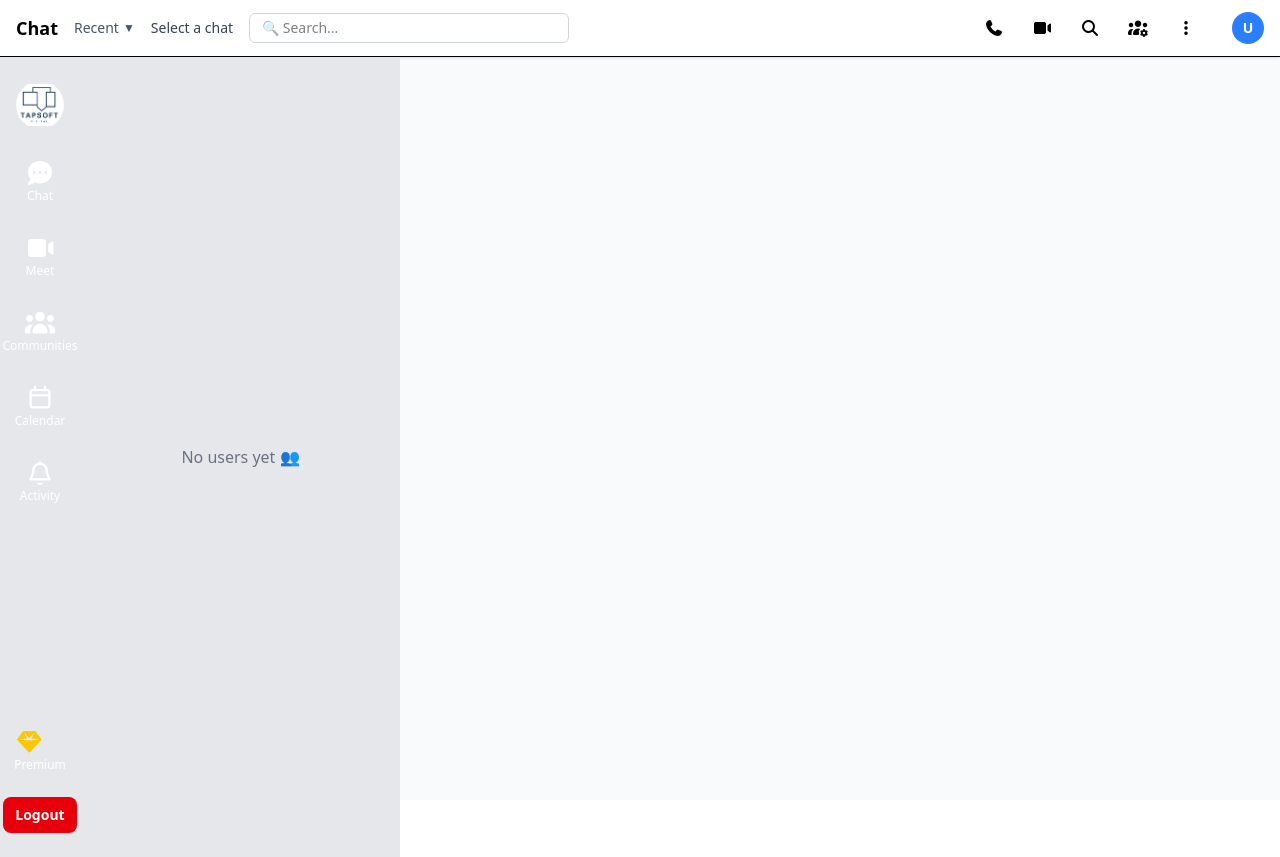
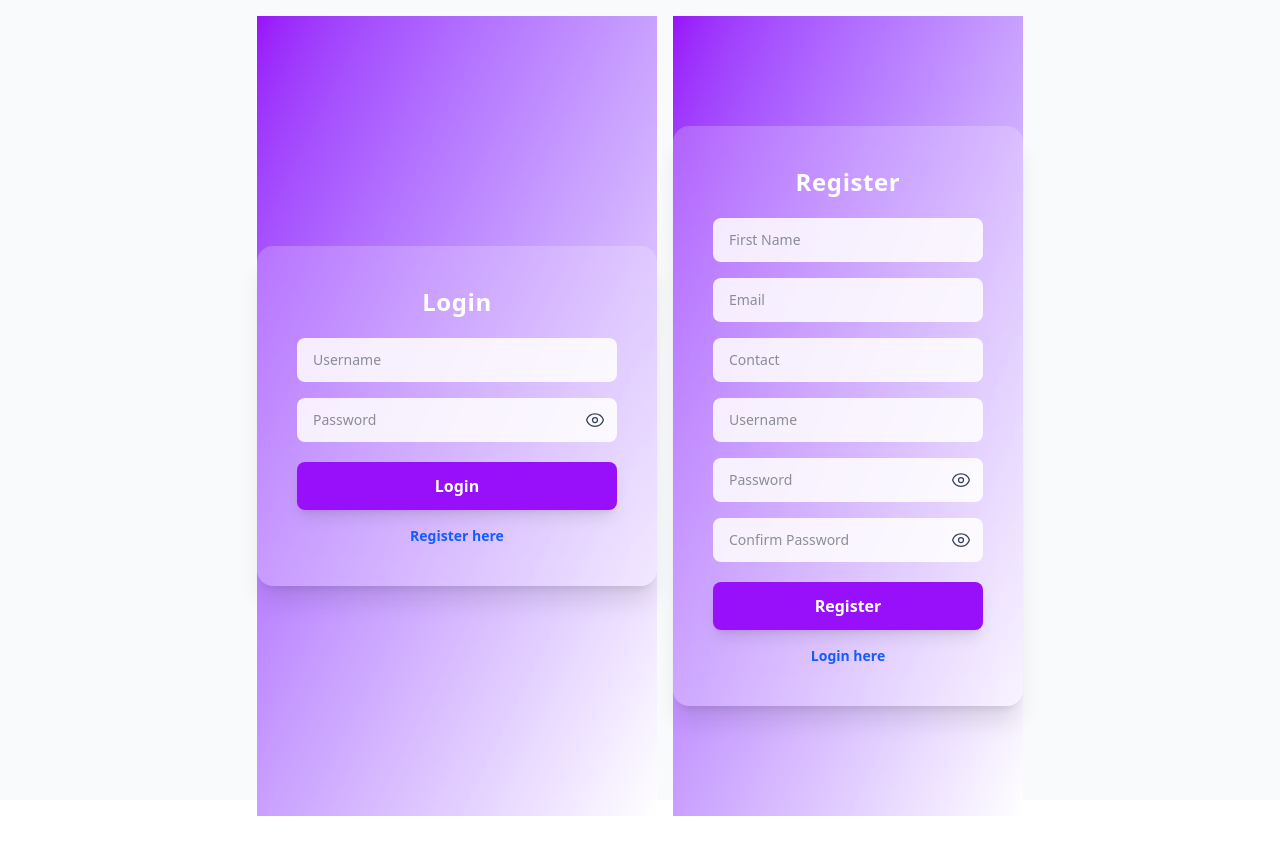
Before and after one commit to sonalighulle07/teamflow_chat, a React (Vite) app in the folder frontend/: page / in a window 1280 px wide. After the commit the page ends 832 px from the top, so only its background shows below. Built offline with nearby package versions, Linux system fonts and the light colour scheme.

Commit message:
Your commit message here

```diff
--- a/frontend/src/App.jsx
+++ b/frontend/src/App.jsx
@@ -9,44 +9,78 @@ function App() {
   const [users, setUsers] = useState([]);
   const [selectedUser, setSelectedUser] = useState(null);
   const [messages, setMessages] = useState([]);
+  const [isAuthenticated, setIsAuthenticated] = useState(
+    !!sessionStorage.getItem("chatUserId")
+  );
 
-  const userId = Number(sessionStorage.getItem("chatUserId")) || 1;
+  const userId = Number(sessionStorage.getItem("chatUserId"));
 
-  // useEffect(() => {
-  //   async function fetchUsers() {
-  //     const res = await fetch("/api/users");
-  //     const data = await res.json();
-  //     setUsers(data.filter((u) => u.id !== userId));
-  //   }
-  //   fetchUsers();
-  // }, [userId]);
+  // Fetch users when authenticated
+  useEffect(() => {
+    if (!isAuthenticated || !userId) return;
 
-  // useEffect(() => {
-  //   if (!selectedUser) return;
-  //   async function fetchChat() {
-  //     const res = await fetch(`/api/chats/${userId}/${selectedUser.id}`);
-  //     const data = await res.json();
-  //     setMessages(data);
-  //   }
-  //   fetchChat();
-  // }, [selectedUser, userId]);
+    async function fetchUsers() {
+      const res = await fetch("/api/users");
+      const data = await res.json();
+      setUsers(data.filter((u) => u.id !== userId));
+    }
+    fetchUsers();
+  }, [isAuthenticated, userId]);
+
+  // Fetch chat messages
+  useEffect(() => {
+    if (!isAuthenticated || !selectedUser) return;
+
+    async function fetchChat() {
+      const res = await fetch(`/api/chats/${userId}/${selectedUser.id}`);
+      const data = await res.json();
+      setMessages(data);
+    }
+    fetchChat();
+  }, [isAuthenticated, selectedUser, userId]);
+
+  // Handle login/register success
+  const handleAuthSuccess = () => {
+    setIsAuthenticated(true);
+    window.location.reload(); // reload ensures sessionStorage updates
+  };
 
   return (
-    <div className="h-screen bg-gray-50">
-      <Header/>
+    <div className="h-screen w-screen bg-gray-50 flex flex-col">
+      {!isAuthenticated ? (
+        // Show Login & Register
+        <div className="flex-1 flex items-center justify-center gap-4 p-4">
+          <Login onLogin={handleAuthSuccess} />
+          <Register onRegister={handleAuthSuccess} />
+        </div>
+      ) : (
+        // Show Chat UI
+        <>
+          {/* Header */}
+          <Header selectedUser={selectedUser} />
 
+          {/* Main Content */}
+          <div className="flex flex-1 overflow-hidden">
+            {/* Sidebar */}
+            <div className="w-72 min-w-[250px] border-r border-gray-200 overflow-y-auto">
               <Sidebar
                 users={users}
                 selectedUser={selectedUser}
                 onSelectUser={setSelectedUser}
               />
-      {/* <ChatWindow
+            </div>
+
+            {/* Chat Window */}
+            <div className="flex-1 flex flex-col overflow-hidden">
+              <ChatWindow
                 selectedUser={selectedUser}
                 messages={messages}
                 currentUserId={userId}
               />
-      <Login/>
-      <Register/> */}
+            </div>
+          </div>
+        </>
+      )}
     </div>
   );
 }
--- a/frontend/src/components/Login.jsx
+++ b/frontend/src/components/Login.jsx
@@ -4,6 +4,7 @@ import { EyeIcon, EyeSlashIcon } from "@heroicons/react/24/outline";
 export default function Login() {
   const [showPassword, setShowPassword] = useState(false);
   const [loginMsg, setLoginMsg] = useState("");
+  const [msgColor, setMsgColor] = useState("text-red-500"); // default red for errors
 
   const handleSubmit = async (e) => {
     e.preventDefault();
@@ -12,7 +13,7 @@ export default function Login() {
     const password = document.getElementById("loginPassword").value.trim();
 
     try {
-      const res = await fetch("/api/login", {
+      const res = await fetch("http://localhost:3000/api/auth/login", {
         method: "POST",
         headers: { "Content-Type": "application/json" },
         body: JSON.stringify({ username, password }),
@@ -20,37 +21,37 @@ export default function Login() {
 
       const data = await res.json();
 
-      if (res.ok) {
-        sessionStorage.setItem("chatUserId", data.id);
-        sessionStorage.setItem("chatUsername", data.username);
+      if (res.ok && data.success) {
+        //  success msg in green
+        setMsgColor("text-green-500");
+        setLoginMsg(data.message || "Login successful!");
+
+        // Save session
+        sessionStorage.setItem("chatUserId", data.user.id);
+        sessionStorage.setItem("chatUsername", data.user.username);
         sessionStorage.setItem("chatToken", data.token);
-        window.location.href = "index.html";
+
+        // Redirect after 1.5 sec
+        setTimeout(() => {
+          window.location.href = "index.html";
+        }, 1500);
       } else {
-        setLoginMsg(data.error || "Login failed");
+        setMsgColor("text-red-500");
+        setLoginMsg(data.message || "Login failed");
       }
     } catch (err) {
+      setMsgColor("text-red-500");
       setLoginMsg("Server error, try again later.");
     }
   };
 
   return (
     <div className="flex h-screen items-center justify-center bg-gradient-to-tl from-white to-purple-600 animate-fadeIn">
-      {/* Custom animations */}
       <style>{`
-        @keyframes fadeIn {
-          from { opacity: 0; }
-          to { opacity: 1; }
-        }
-        @keyframes slideUp {
-          from { transform: translateY(40px); opacity: 0; }
-          to { transform: translateY(0); opacity: 1; }
-        }
-        .animate-fadeIn {
-          animation: fadeIn 0.7s ease-in-out;
-        }
-        .animate-slideUp {
-          animation: slideUp 0.8s ease;
-        }
+        @keyframes fadeIn { from { opacity: 0; } to { opacity: 1; } }
+        @keyframes slideUp { from { transform: translateY(40px); opacity: 0; } to { transform: translateY(0); opacity: 1; } }
+        .animate-fadeIn { animation: fadeIn 0.7s ease-in-out; }
+        .animate-slideUp { animation: slideUp 0.8s ease; }
       `}</style>
 
       <div className="w-[400px] rounded-2xl bg-white/20 p-10 shadow-xl backdrop-blur-md animate-slideUp">
@@ -97,7 +98,7 @@ export default function Login() {
         </form>
 
         {loginMsg && (
-          <p className="mt-3 text-center font-semibold text-red-500 hover:text-blue-600">
+          <p className={`mt-3 text-center font-semibold ${msgColor}`}>
             {loginMsg}
           </p>
         )}
--- a/frontend/src/components/Register.jsx
+++ b/frontend/src/components/Register.jsx
@@ -3,46 +3,59 @@ import { EyeIcon, EyeSlashIcon } from "@heroicons/react/24/outline";
 
 export default function Register() {
   const [showPassword, setShowPassword] = useState(false);
+  const [showConfirmPassword, setShowConfirmPassword] = useState(false);
   const [registerMsg, setRegisterMsg] = useState("");
+  const [msgColor, setMsgColor] = useState("text-red-500"); // default error color
 
   const handleSubmit = async (e) => {
     e.preventDefault();
 
+    const firstName = document.getElementById("regFirstName").value.trim();
+    const email = document.getElementById("regEmail").value.trim();
+    const contact = document.getElementById("regContact").value.trim();
     const username = document.getElementById("regUsername").value.trim();
     const password = document.getElementById("regPassword").value.trim();
+    const confirmPassword = document.getElementById("regConfirmPassword").value.trim();
+
+    if (password !== confirmPassword) {
+      setMsgColor("text-red-500");
+      setRegisterMsg("Passwords do not match!");
+      return;
+    }
 
     try {
-      const res = await fetch("/api/register", {
+      const res = await fetch("http://localhost:3000/api/auth/register", {
         method: "POST",
         headers: { "Content-Type": "application/json" },
-        body: JSON.stringify({ username, password }),
+        body: JSON.stringify({ firstName, email, contact, username, password }),
       });
 
-      let data = {};
-      try {
-        const text = await res.text();
-        data = text ? JSON.parse(text) : {};
-      } catch (err) {
-        console.warn("Response was not JSON:", err);
-      }
+      const data = await res.json();
 
-      if (res.ok) {
-        sessionStorage.setItem("chatUserId", data.id);
-        sessionStorage.setItem("chatUsername", data.username);
+      if (res.ok && data.success) {
+        setMsgColor("text-green-500");
+        setRegisterMsg(data.message || "Registration successful!");
+
+        sessionStorage.setItem("chatUserId", data.user.id);
+        sessionStorage.setItem("chatUsername", data.user.username);
         sessionStorage.setItem("chatToken", data.token);
-        window.location.href = "index.html";
+
+        setTimeout(() => {
+          window.location.href = "index.html";
+        }, 1500);
       } else {
-        setRegisterMsg(data.error || "Registration failed");
+        setMsgColor("text-red-500");
+        setRegisterMsg(data.message || "Registration failed");
       }
     } catch (err) {
       console.error("Request failed:", err);
+      setMsgColor("text-red-500");
       setRegisterMsg("Network error or server unavailable.");
     }
   };
 
   return (
     <div className="flex h-screen items-center justify-center bg-gradient-to-tl from-white to-purple-600 animate-fadeIn">
-      {/* Custom animations */}
       <style>{`
         @keyframes fadeIn {
           from { opacity: 0; }
@@ -52,12 +65,8 @@ export default function Register() {
           from { transform: translateY(40px); opacity: 0; }
           to { transform: translateY(0); opacity: 1; }
         }
-        .animate-fadeIn {
-          animation: fadeIn 0.7s ease-in-out;
-        }
-        .animate-slideUp {
-          animation: slideUp 0.8s ease;
-        }
+        .animate-fadeIn { animation: fadeIn 0.7s ease-in-out; }
+        .animate-slideUp { animation: slideUp 0.8s ease; }
       `}</style>
 
       <div className="w-[350px] rounded-2xl bg-white/20 p-10 shadow-xl backdrop-blur-md animate-slideUp">
@@ -68,13 +77,37 @@ export default function Register() {
         <form onSubmit={handleSubmit}>
           <input
             type="text"
+            id="regFirstName"
+            placeholder="First Name"
+            required
+            className="w-full rounded-lg border-none bg-white/85 px-4 py-3 mb-4 text-sm text-gray-800 outline-none focus:border-2 focus:border-purple-400 focus:shadow-md focus:shadow-purple-500"
+          />
+
+          <input
+            type="email"
+            id="regEmail"
+            placeholder="Email"
+            required
+            className="w-full rounded-lg border-none bg-white/85 px-4 py-3 mb-4 text-sm text-gray-800 outline-none focus:border-2 focus:border-purple-400 focus:shadow-md focus:shadow-purple-500"
+          />
+
+          <input
+            type="text"
+            id="regContact"
+            placeholder="Contact"
+            required
+            className="w-full rounded-lg border-none bg-white/85 px-4 py-3 mb-4 text-sm text-gray-800 outline-none focus:border-2 focus:border-purple-400 focus:shadow-md focus:shadow-purple-500"
+          />
+
+          <input
+            type="text"
             id="regUsername"
             placeholder="Username"
             required
-            className="w-full rounded-lg border-none bg-white/85 px-4 py-3 text-sm text-gray-800 outline-none focus:border-2 focus:border-purple-400 focus:shadow-md focus:shadow-purple-500"
+            className="w-full rounded-lg border-none bg-white/85 px-4 py-3 mb-4 text-sm text-gray-800 outline-none focus:border-2 focus:border-purple-400 focus:shadow-md focus:shadow-purple-500"
           />
 
-          <div className="relative mt-4">
+          <div className="relative mb-4">
             <input
               type={showPassword ? "text" : "password"}
               id="regPassword"
@@ -95,6 +128,27 @@ export default function Register() {
             )}
           </div>
 
+          <div className="relative">
+            <input
+              type={showConfirmPassword ? "text" : "password"}
+              id="regConfirmPassword"
+              placeholder="Confirm Password"
+              required
+              className="w-full rounded-lg border-none bg-white/85 px-4 py-3 pr-10 text-sm text-gray-800 outline-none focus:border-2 focus:border-purple-400 focus:shadow-md focus:shadow-purple-500"
+            />
+            {showConfirmPassword ? (
+              <EyeSlashIcon
+                className="absolute right-3 top-1/2 h-5 w-5 -translate-y-1/2 cursor-pointer text-gray-700"
+                onClick={() => setShowConfirmPassword(false)}
+              />
+            ) : (
+              <EyeIcon
+                className="absolute right-3 top-1/2 h-5 w-5 -translate-y-1/2 cursor-pointer text-gray-700"
+                onClick={() => setShowConfirmPassword(true)}
+              />
+            )}
+          </div>
+
           <button
             type="submit"
             className="mt-5 w-full transform rounded-lg bg-purple-600 px-4 py-3 font-semibold text-white shadow-lg transition duration-300 ease-in-out hover:scale-105 hover:bg-purple-700"
@@ -104,7 +158,7 @@ export default function Register() {
         </form>
 
         {registerMsg && (
-          <p className="mt-3 text-center font-semibold text-red-500">
+          <p className={`mt-3 text-center font-semibold ${msgColor}`}>
             {registerMsg}
           </p>
         )}
--- a/frontend/src/components/Sidebar.jsx
+++ b/frontend/src/components/Sidebar.jsx
@@ -1,19 +1,29 @@
-// -------------------- Sidebar.jsx --------------------
+import { useState, useEffect } from "react";
 import UserList from "./UserList";
 
-const dummyUsers = [
-  { id: 1, username: "Alice Johnson" },
-  { id: 2, username: "Bob Smith" },
-  { id: 3, username: "Charlie Brown" },
-];
+export default function Sidebar({ selectedUser, onSelectUser }) {
+  const [users, setUsers] = useState([]);
 
-export default function Sidebar({
-  users = dummyUsers,
-  selectedUser,
-  onSelectUser,
-}) {
+  // Fetch users from backend
+  const fetchUsers = async () => {
+    try {
+      const res = await fetch("http://localhost:3000/api/users");
+      const data = await res.json();
+      setUsers(data);
+    } catch (err) {
+      console.error("Failed to fetch users:", err);
+    }
+  };
+
+  useEffect(() => {
+    fetchUsers();
+    const interval = setInterval(fetchUsers, 5000); // Optional: auto-refresh every 5s
+    return () => clearInterval(interval);
+  }, []);
+
   const logout = () => {
-    console.log("Logout clicked");
+    sessionStorage.clear();
+    window.location.href = "/login.html";
   };
 
   return (
@@ -30,33 +40,38 @@ export default function Sidebar({
           </div>
 
           <div className="flex flex-col gap-8 text-center">
-            <div className="sidebar-icon" title="Chat">
-              <i className="fa-solid fa-comment-dots text-2xl"></i>
-              <span className="block text-xs">Chat</span>
+  <div className="sidebar-icon group cursor-pointer" title="Chat">
+    <i className="fa-solid fa-comment-dots text-[18px] text-gray-500 group-hover:text-purple-600"></i>
+    <span className="block text-[12px] text-gray-500 group-hover:text-purple-600">Chat</span>
   </div>
-            <div className="sidebar-icon" title="Meet">
-              <i className="fa-solid fa-video text-2xl"></i>
-              <span className="block text-xs">Meet</span>
+
+  <div className="sidebar-icon group cursor-pointer" title="Meet">
+    <i className="fa-solid fa-video text-[18px] text-gray-500 group-hover:text-purple-600"></i>
+    <span className="block text-[12px] text-gray-500 group-hover:text-purple-600">Meet</span>
   </div>
-            <div className="sidebar-icon" title="Communities">
-              <i className="fa-solid fa-users text-2xl"></i>
-              <span className="block text-xs">Communities</span>
+
+  <div className="sidebar-icon group cursor-pointer" title="Communities">
+    <i className="fa-solid fa-users text-[18px] text-gray-500 group-hover:text-purple-600"></i>
+    <span className="block text-[12px] text-gray-500 group-hover:text-purple-600">Communities</span>
   </div>
-            <div className="sidebar-icon" title="Calendar">
-              <i className="fa-regular fa-calendar text-2xl"></i>
-              <span className="block text-xs">Calendar</span>
+
+  <div className="sidebar-icon group cursor-pointer" title="Calendar">
+    <i className="fa-regular fa-calendar text-[18px] text-gray-500 group-hover:text-purple-600"></i>
+    <span className="block text-[12px] text-gray-500 group-hover:text-purple-600">Calendar</span>
   </div>
-            <div className="sidebar-icon" title="Activity">
-              <i className="fa-regular fa-bell text-2xl"></i>
-              <span className="block text-xs">Activity</span>
+
+  <div className="sidebar-icon group cursor-pointer" title="Activity">
+    <i className="fa-regular fa-bell text-[18px] text-gray-500 group-hover:text-purple-600"></i>
+    <span className="block text-[12px] text-gray-500 group-hover:text-purple-600">Activity</span>
   </div>
 </div>
+
         </div>
 
         <div className="flex flex-col items-center gap-6">
           <div className="sidebar-icon" title="Premium">
             <i className="fa-solid fa-gem text-2xl text-yellow-400"></i>
-            <span className="block text-xs">Premium</span>
+            <span className="block text-sm">Premium</span>
           </div>
           <button
             onClick={logout}
@@ -68,7 +83,7 @@ export default function Sidebar({
       </div>
 
       {/* Right User List */}
-      <div className="flex-1 max-w-xs bg-gray-200 border-l border-gray-200">
+      <div className="flex-1 max-w-xs bg-gray-200 py-6 border-l border-gray-200">
         <UserList
           users={users}
           selectedUser={selectedUser}
```
Also changed, not shown: frontend/src/components/ChatWindow.jsx (+40 -19 lines), frontend/src/components/UserList.jsx (+35 -22 lines), 2 other files (tests, documents, lock files or other folders). Lines whose indentation alone changed are shown as unchanged.
